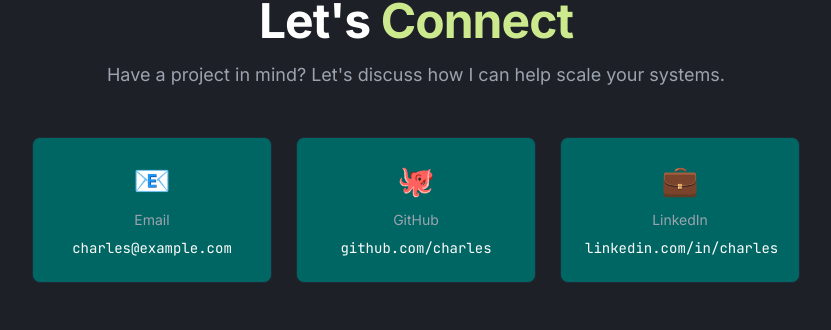
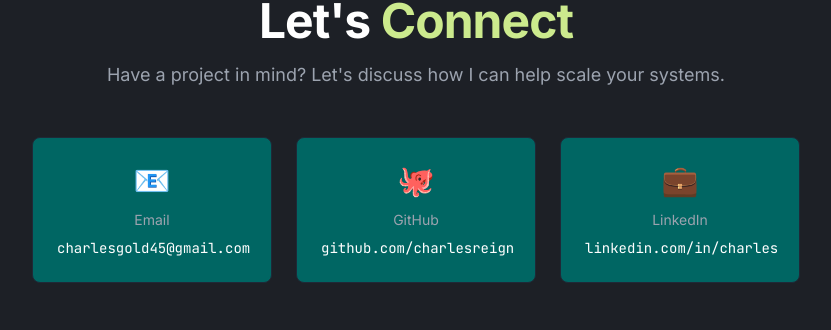
Before and after one commit to charlesreign/portfolio, a React (Vite) app: page / in a window 1280 px wide. Shown: the part 8049-8379 px from the top of the page, without its empty margins (224-1055 px from the left). Built offline with nearby package versions, Linux system fonts and the light colour scheme.

Commit message:
Modified portfolio contact section: - To include contact information and links to social media profiles.

```diff
--- a/src/components/ContactSection/index.jsx
+++ b/src/components/ContactSection/index.jsx
@@ -76,27 +76,30 @@
           {[
             {
             label: 'Email',
-                value: 'charles@example.com',
-                icon: '📧'
+            value: 'charlesgold45@gmail.com',
+            icon: '📧',
+            href: 'mailto:charlesgold45@gmail.com'
             },
             {
             label: 'GitHub',
-                value: 'github.com/charles',
-                icon: '🐙'
+            value: 'github.com/charlesreign',
+            icon: '🐙',
+            href: 'https://github.com/charlesreign'
             },
             {
             label: 'LinkedIn',
             value: 'linkedin.com/in/charles',
-                icon: '💼'
+            icon: '💼',
+            href: 'https://www.linkedin.com/in/charles-gold-066aa811a/'
             }
           ].map((contact, idx) => (
-              <div key={idx} className="bg-dark rounded-lg border border-dark-tertiary p-6 text-center hover:border-accent transition-colors">
+            <a key={idx} href={contact.href} target="_blank" rel="noopener noreferrer" className="bg-dark rounded-lg border border-dark-tertiary p-6 text-center hover:border-accent transition-colors">
             <span className="text-3xl mb-3 block">{contact.icon}</span>
             <p className="text-gray-400 text-sm mb-2">{contact.label}</p>
-                <p className="text-white font-mono text-sm hover:text-accent transition-colors cursor-pointer">
+            <p className="text-white font-mono text-sm hover:text-accent transition-colors">
               {contact.value}
             </p>
-              </div>
+            </a>
           ))}
           </motion.div>
 
```
Lines whose indentation alone changed are shown as unchanged.
